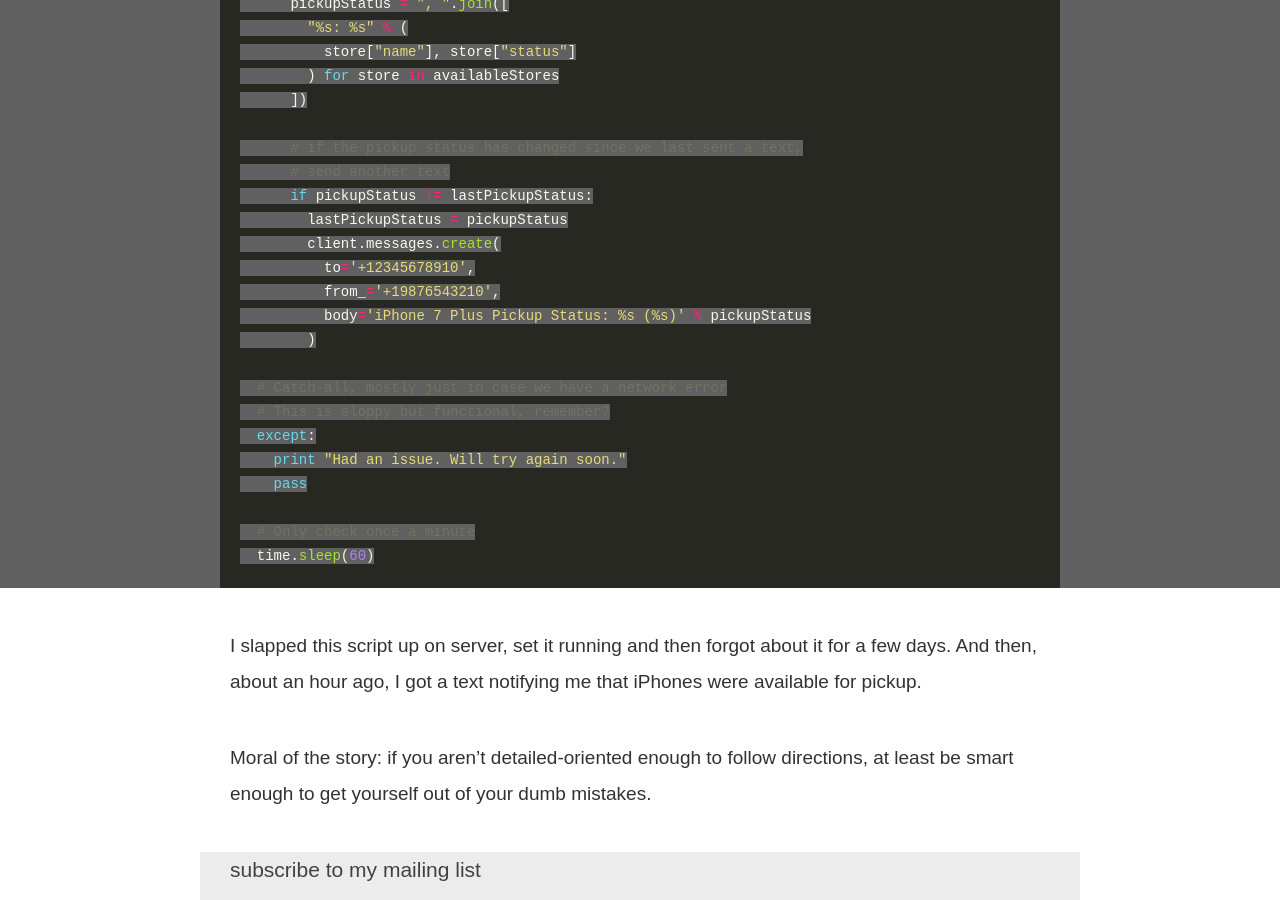
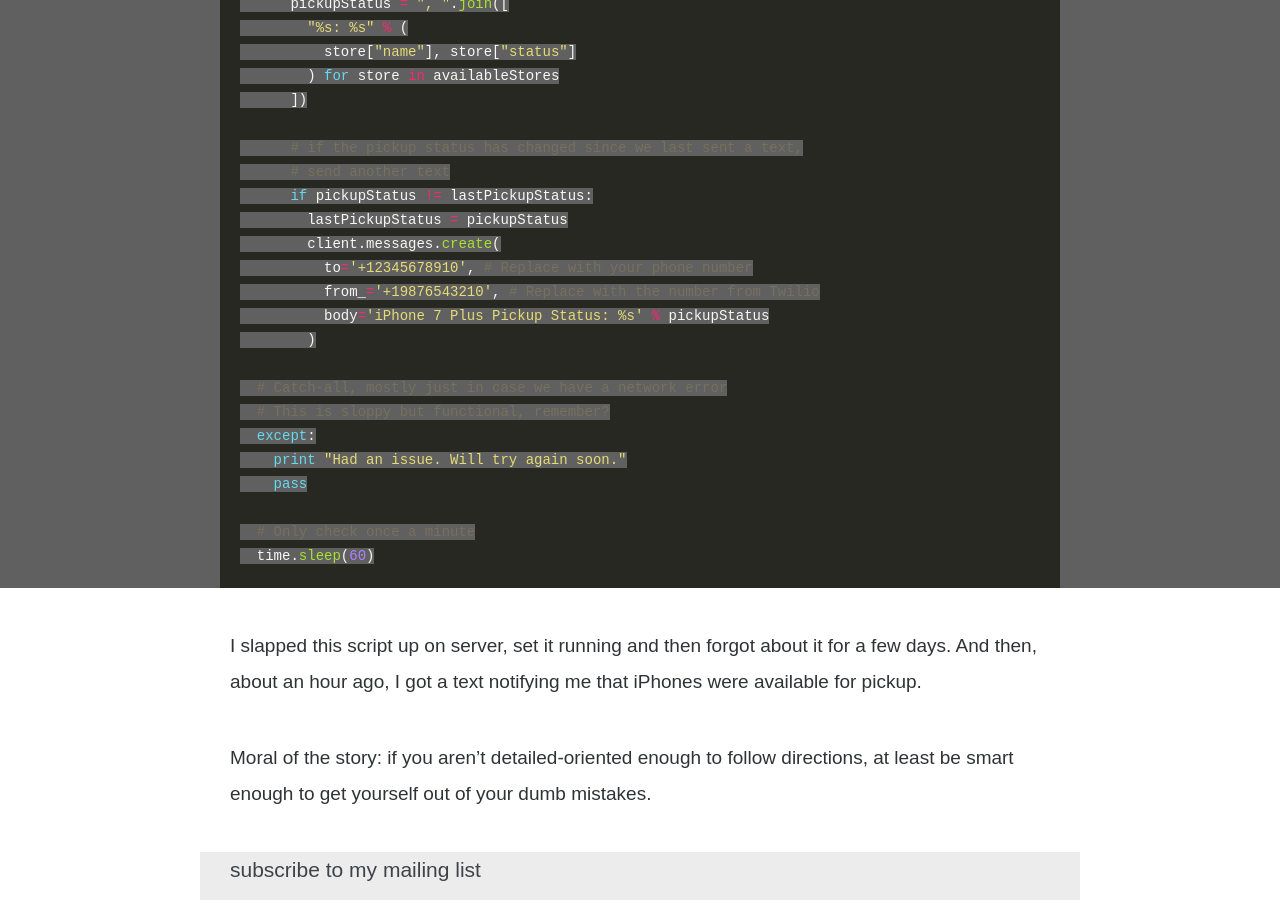
Before and after one commit to brianbrunner/brianbrunner.github.io, a Jekyll site: the page built from _posts/2016-09-20-iphone-pickup.markdown, in a window 1280 px wide and 900 px high, scrolled down 3651 px. Built offline with Jekyll 4.4.1, drawn with Linux system fonts in a browser that asks for light colours; nearby versions of some CDN libraries; comment, search, counter and statistics services are not loaded; some of the changed text lies outside the part shown.

Commit message:
SDFSDFFS

```diff
--- a/_posts/2016-09-20-iphone-pickup.markdown
+++ b/_posts/2016-09-20-iphone-pickup.markdown
@@ -43,8 +43,8 @@
 import requests
 import time
 
-ACCOUNT_SID = 'XXXXXXXXXXXXXXXXXXXXXX'
-AUTH_TOKEN = 'XXXXXXXXXXXXXXXXXXXXXX'
+ACCOUNT_SID = 'XXXXXXXXXXXXXXXXXXXXXX' # Replace with your Twilio account sid
+AUTH_TOKEN = 'XXXXXXXXXXXXXXXXXXXXXX' # Replace with your Twilio auth token
 
 client = TwilioRestClient(ACCOUNT_SID, AUTH_TOKEN)
 
@@ -83,9 +83,9 @@
       if pickupStatus != lastPickupStatus:
         lastPickupStatus = pickupStatus
         client.messages.create(
-          to='+12345678910',
-          from_='+19876543210',
-          body='iPhone 7 Plus Pickup Status: %s (%s)' % pickupStatus
+          to='+12345678910', # Replace with your phone number
+          from_='+19876543210', # Replace with the number from Twilio
+          body='iPhone 7 Plus Pickup Status: %s' % pickupStatus
         )
 
   # Catch-all, mostly just in case we have a network error
```
